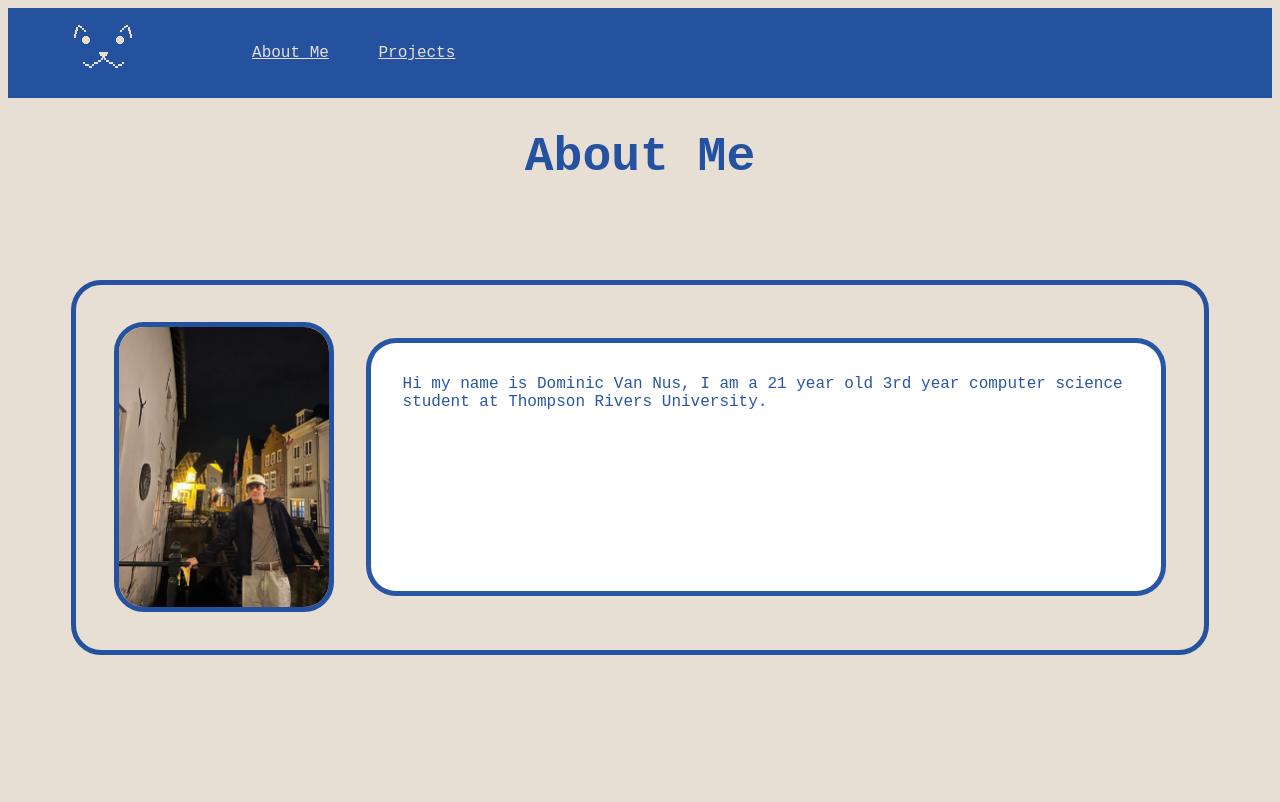
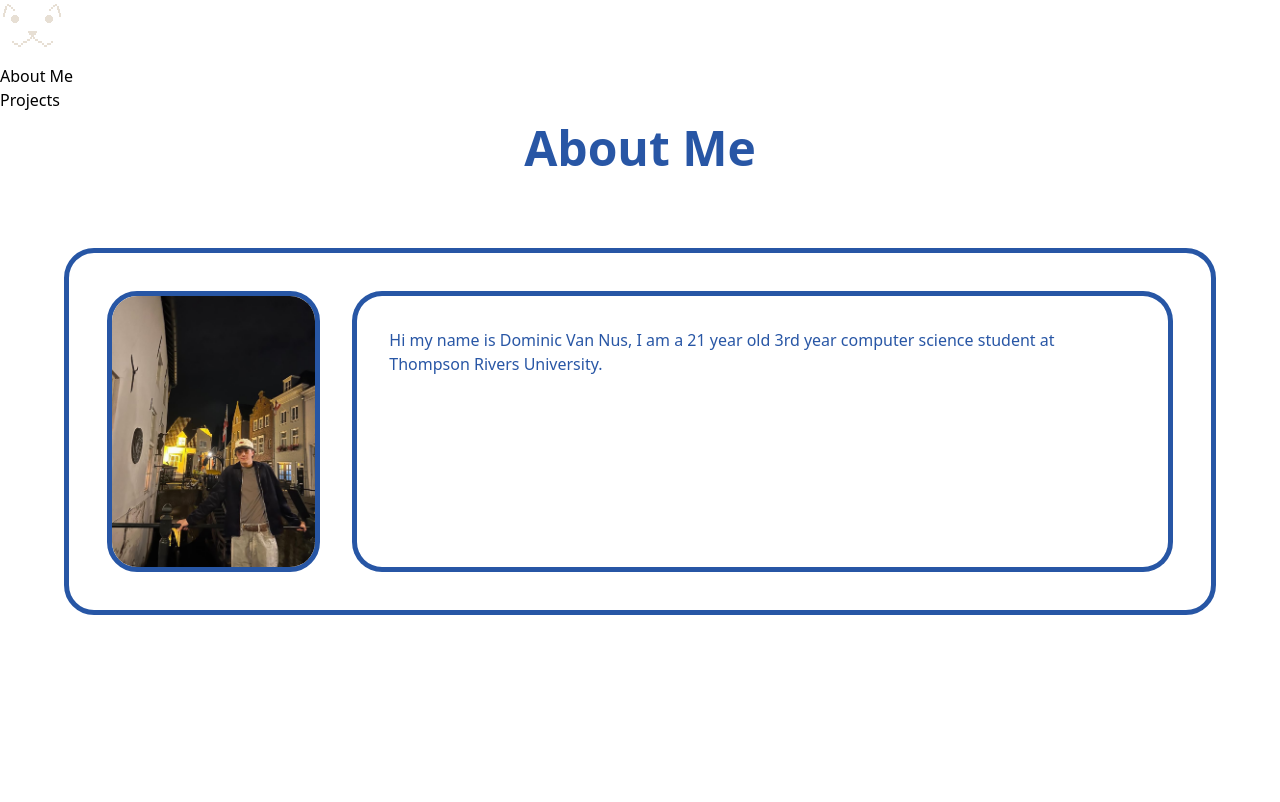
Before and after one commit to Dominicvan2004/Osu-Gene, a Flask app: page / in a window 1280 px wide. After the commit the page ends 615 px from the top, so only its background shows below. Run offline with Flask 3, Linux system fonts and the light colour scheme; style sheets or scripts are compiled from the project's sources; parts of the project's set-up code (start-up, migrations or seed data) failed here and were passed over.

Commit message:
work
started using tail wind, frick.

```diff
--- a/Osu_gene/osu_gene.py
+++ b/Osu_gene/osu_gene.py
@@ -4,10 +4,12 @@ from dotenv import load_dotenv
 from Osu_gene.user import user_fitness
 from math import ceil
 import asyncio as a
+
 from Osu_gene.classes import(
     Genome,
     beatmap_dna
   )
+
 from osu import (
     Client,
     Beatmapset,
@@ -20,6 +22,7 @@ from osu import (
     GameModeStr as ModeStr,
     BeatmapsetSearchSort as Sort
 )
+
 load_dotenv()
 
 
--- /dev/null
+++ b/package.json
@@ -0,0 +1,6 @@
+{
+  "dependencies": {
+    "@tailwindcss/cli": "^4.1.18",
+    "tailwindcss": "^4.1.18"
+  }
+}
--- /dev/null
+++ b/static/input.css
@@ -0,0 +1 @@
+@import "tailwindcss";
--- a/static/main.css
+++ b/static/main.css
@@ -1,77 +1,186 @@
-:root{
-    --accent-color: rgba(8, 61, 152, 0.869);
-    --primary-color: rgb(231, 223, 212);
-    --select-color: rgba(255, 247, 0, 0.726);
+/*! tailwindcss v4.1.18 | MIT License | https://tailwindcss.com */
+@layer theme, base, components, utilities;
+@layer theme {
+  :root, :host {
+    --font-sans: ui-sans-serif, system-ui, sans-serif, "Apple Color Emoji",
+      "Segoe UI Emoji", "Segoe UI Symbol", "Noto Color Emoji";
+    --font-mono: ui-monospace, SFMono-Regular, Menlo, Monaco, Consolas, "Liberation Mono",
+      "Courier New", monospace;
+    --default-font-family: var(--font-sans);
+    --default-mono-font-family: var(--font-mono);
   }
-
-body{
-    display: flex;
-    flex-direction: column;
-    justify-content: center;
-    border: none;
-    font-family: 'Courier New', monospace;
-    background-color: var(--primary-color);
 }
-
-header{
-    display: flex;
-    flex-grow: 1;
-    align-items: center;
-    justify-content: flex-start;
-    justify-self: flex-start;
-    background-color: var(--accent-color);
-    padding: 10px 5%;
+@layer base {
+  *, ::after, ::before, ::backdrop, ::file-selector-button {
+    box-sizing: border-box;
+    margin: 0;
+    padding: 0;
+    border: 0 solid;
   }
-
-
-.navBar {
-    /* justify-content:space-between; */
-    align-items: start;
-    padding: 10px 5%;
-    color: var(--accent-color);
+  html, :host {
+    line-height: 1.5;
+    -webkit-text-size-adjust: 100%;
+    tab-size: 4;
+    font-family: var(--default-font-family, ui-sans-serif, system-ui, sans-serif, "Apple Color Emoji", "Segoe UI Emoji", "Segoe UI Symbol", "Noto Color Emoji");
+    font-feature-settings: var(--default-font-feature-settings, normal);
+    font-variation-settings: var(--default-font-variation-settings, normal);
+    -webkit-tap-highlight-color: transparent;
   }
-
-.navBar li, a, button{
-    display: flex;
-    font-size: medium;
-    color: var(--primary-color);
+  hr {
+    height: 0;
+    color: inherit;
+    border-top-width: 1px;
   }
-
-.logo{
-    display: flex;
-    flex-grow: 1;
-    cursor: pointer;
+  abbr:where([title]) {
+    -webkit-text-decoration: underline dotted;
+    text-decoration: underline dotted;
   }
-
-.logo:hover{
-    content: url(images/kitty\ for\ website2.png);
+  h1, h2, h3, h4, h5, h6 {
+    font-size: inherit;
+    font-weight: inherit;
   }
-
-.navbar ol{
+  a {
+    color: inherit;
+    -webkit-text-decoration: inherit;
+    text-decoration: inherit;
+  }
+  b, strong {
+    font-weight: bolder;
+  }
+  code, kbd, samp, pre {
+    font-family: var(--default-mono-font-family, ui-monospace, SFMono-Regular, Menlo, Monaco, Consolas, "Liberation Mono", "Courier New", monospace);
+    font-feature-settings: var(--default-mono-font-feature-settings, normal);
+    font-variation-settings: var(--default-mono-font-variation-settings, normal);
+    font-size: 1em;
+  }
+  small {
+    font-size: 80%;
+  }
+  sub, sup {
+    font-size: 75%;
+    line-height: 0;
+    position: relative;
+    vertical-align: baseline;
+  }
+  sub {
+    bottom: -0.25em;
+  }
+  sup {
+    top: -0.5em;
+  }
+  table {
+    text-indent: 0;
+    border-color: inherit;
+    border-collapse: collapse;
+  }
+  :-moz-focusring {
+    outline: auto;
+  }
+  progress {
+    vertical-align: baseline;
+  }
+  summary {
+    display: list-item;
+  }
+  ol, ul, menu {
     list-style: none;
   }
-
-.navBar li{
-    display: inline-block;
-    padding: 0px 20px;
-    cursor: pointer;
+  img, svg, video, canvas, audio, iframe, embed, object {
+    display: block;
+    vertical-align: middle;
   }
-
-.navBar li:hover{
-    transform: translateY(-2px);
-    font-weight: 600;
+  img, video {
+    max-width: 100%;
+    height: auto;
   }
-
-.footContainer{
-    display: flex;
-    padding: 3%;
+  button, input, select, optgroup, textarea, ::file-selector-button {
+    font: inherit;
+    font-feature-settings: inherit;
+    font-variation-settings: inherit;
+    letter-spacing: inherit;
+    color: inherit;
+    border-radius: 0;
+    background-color: transparent;
+    opacity: 1;
   }
-
-.footContainer div{
-
-    display: flex;
-    flex-grow: 1;
-    justify-content: flex-start;
-    background-color: var(--accent-color);
-    height: 10%;
+  :where(select:is([multiple], [size])) optgroup {
+    font-weight: bolder;
   }
+  :where(select:is([multiple], [size])) optgroup option {
+    padding-inline-start: 20px;
+  }
+  ::file-selector-button {
+    margin-inline-end: 4px;
+  }
+  ::placeholder {
+    opacity: 1;
+  }
+  @supports (not (-webkit-appearance: -apple-pay-button))  or (contain-intrinsic-size: 1px) {
+    ::placeholder {
+      color: currentcolor;
+      @supports (color: color-mix(in lab, red, red)) {
+        color: color-mix(in oklab, currentcolor 50%, transparent);
+      }
+    }
+  }
+  textarea {
+    resize: vertical;
+  }
+  ::-webkit-search-decoration {
+    -webkit-appearance: none;
+  }
+  ::-webkit-date-and-time-value {
+    min-height: 1lh;
+    text-align: inherit;
+  }
+  ::-webkit-datetime-edit {
+    display: inline-flex;
+  }
+  ::-webkit-datetime-edit-fields-wrapper {
+    padding: 0;
+  }
+  ::-webkit-datetime-edit, ::-webkit-datetime-edit-year-field, ::-webkit-datetime-edit-month-field, ::-webkit-datetime-edit-day-field, ::-webkit-datetime-edit-hour-field, ::-webkit-datetime-edit-minute-field, ::-webkit-datetime-edit-second-field, ::-webkit-datetime-edit-millisecond-field, ::-webkit-datetime-edit-meridiem-field {
+    padding-block: 0;
+  }
+  ::-webkit-calendar-picker-indicator {
+    line-height: 1;
+  }
+  :-moz-ui-invalid {
+    box-shadow: none;
+  }
+  button, input:where([type="button"], [type="reset"], [type="submit"]), ::file-selector-button {
+    appearance: button;
+  }
+  ::-webkit-inner-spin-button, ::-webkit-outer-spin-button {
+    height: auto;
+  }
+  [hidden]:where(:not([hidden="until-found"])) {
+    display: none !important;
+  }
+}
+@layer utilities {
+  .static {
+    position: static;
+  }
+  .container {
+    width: 100%;
+    @media (width >= 40rem) {
+      max-width: 40rem;
+    }
+    @media (width >= 48rem) {
+      max-width: 48rem;
+    }
+    @media (width >= 64rem) {
+      max-width: 64rem;
+    }
+    @media (width >= 80rem) {
+      max-width: 80rem;
+    }
+    @media (width >= 96rem) {
+      max-width: 96rem;
+    }
+  }
+  .block {
+    display: block;
+  }
+}
--- a/templates/base.html
+++ b/templates/base.html
@@ -3,7 +3,7 @@
     <head>
         <meta charset="UTF-8">
         <meta name="viewport" content="width=device-width, initial-scale=1.0">
-        <link rel="stylesheet" href="{{ url_for('static', filename='main.css') }}">
+        <link rel="stylesheet" href="{{ url_for('static', filename='./output.css') }}">
         {% block head %}{% endblock %}
     </head>
 
```
Also changed, not shown: package-lock.json (added). Lines whose indentation alone changed are shown as unchanged.
